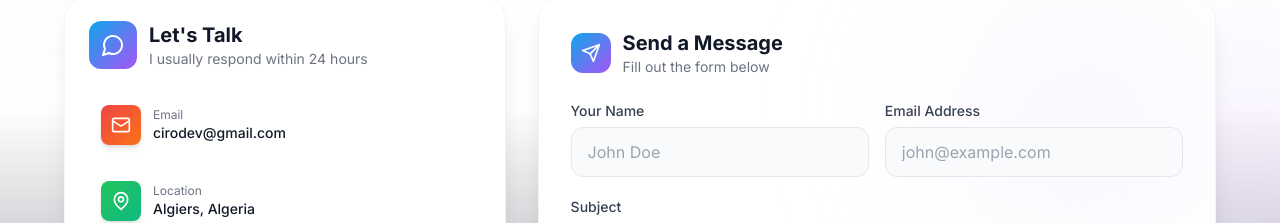
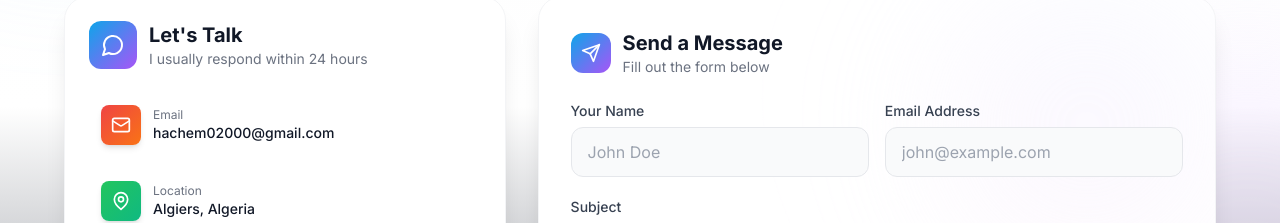
Before and after one commit to xavihachem/hatemPortfolio, a Next.js app: page / in a window 1280 px wide. Shown: the part 7880-8103 px from the top of the page. Built offline with nearby package versions, Linux system fonts and the light colour scheme.

Commit message:
updated the email

```diff
--- a/app/layout.tsx
+++ b/app/layout.tsx
@@ -8,7 +8,7 @@ export const metadata: Metadata = {
   title: 'Ciro Hachem | Full-Stack Developer & Freelancer',
   description: 'Full-stack developer and freelancer based in Algiers, Algeria. Master\'s in Computer Science specializing in web development, AI/ML, and creating exceptional digital experiences.',
   keywords: ['Ciro Hachem', 'Full-Stack Developer', 'Freelancer', 'Web Developer', 'Algeria', 'Algiers', 'React', 'Next.js', 'Node.js', 'Software Engineer', 'Computer Science'],
-  authors: [{ name: 'Ciro Hachem', url: 'mailto:cirodev@gmail.com' }],
+  authors: [{ name: 'Ciro Hachem', url: 'mailto:hachem02000@gmail.com' }],
   creator: 'Ciro Hachem',
   publisher: 'Ciro Hachem',
   metadataBase: new URL('https://cirohachem.com'), // Update this with your actual domain
@@ -72,7 +72,7 @@ export default function RootLayout({
     jobTitle: 'Full-Stack Developer',
     description: 'Full-stack developer and freelancer based in Algiers, Algeria. Master\'s in Computer Science specializing in web development, AI/ML, and creating exceptional digital experiences.',
     url: 'https://cirohachem.com',
-    email: 'cirodev@gmail.com',
+    email: 'hachem02000@gmail.com',
     telephone: '+213781226974',
     address: {
       '@type': 'PostalAddress',
--- a/components/Contact.tsx
+++ b/components/Contact.tsx
@@ -12,8 +12,8 @@ export default function Contact() {
     {
       icon: Mail,
       label: 'Email',
-      value: 'cirodev@gmail.com',
-      href: 'mailto:cirodev@gmail.com',
+      value: 'hachem02000@gmail.com',
+      href: 'mailto:hachem02000@gmail.com',
       color: 'from-red-500 to-orange-500',
     },
     {
@@ -49,7 +49,7 @@ export default function Contact() {
   const socialLinks = [
     { icon: Github, href: 'https://github.com/xavihachem', label: 'GitHub', color: 'hover:bg-gray-700' },
     { icon: Linkedin, href: 'https://www.linkedin.com/in/hachem-djefafla-9069042ba/', label: 'LinkedIn', color: 'hover:bg-blue-600' },
-    { icon: Mail, href: 'mailto:cirodev@gmail.com', label: 'Email', color: 'hover:bg-red-500' },
+    { icon: Mail, href: 'mailto:hachem02000@gmail.com', label: 'Email', color: 'hover:bg-red-500' },
   ]
 
   const handleSubmit = (e: React.FormEvent) => {
--- a/components/Footer.tsx
+++ b/components/Footer.tsx
@@ -9,7 +9,7 @@ export default function Footer() {
   const socialLinks = [
     { icon: Github, href: 'https://github.com/xavihachem', label: 'GitHub', color: 'hover:bg-gray-700' },
     { icon: Linkedin, href: 'https://www.linkedin.com/in/hachem-djefafla-9069042ba/', label: 'LinkedIn', color: 'hover:bg-blue-600' },
-    { icon: Mail, href: 'mailto:cirodev@gmail.com', label: 'Email', color: 'hover:bg-red-500' },
+    { icon: Mail, href: 'mailto:hachem02000@gmail.com', label: 'Email', color: 'hover:bg-red-500' },
   ]
 
   const quickLinks = [
--- a/components/Hero.tsx
+++ b/components/Hero.tsx
@@ -28,7 +28,7 @@ export default function Hero() {
   const socialLinks = [
     { icon: Github, href: 'https://github.com/xavihachem', label: 'GitHub' },
     { icon: Linkedin, href: 'https://www.linkedin.com/in/hachem-djefafla-9069042ba/', label: 'LinkedIn' },
-    { icon: Mail, href: 'mailto:cirodev@gmail.com', label: 'Email' },
+    { icon: Mail, href: 'mailto:hachem02000@gmail.com', label: 'Email' },
   ]
 
   const floatingIcons = [
```
